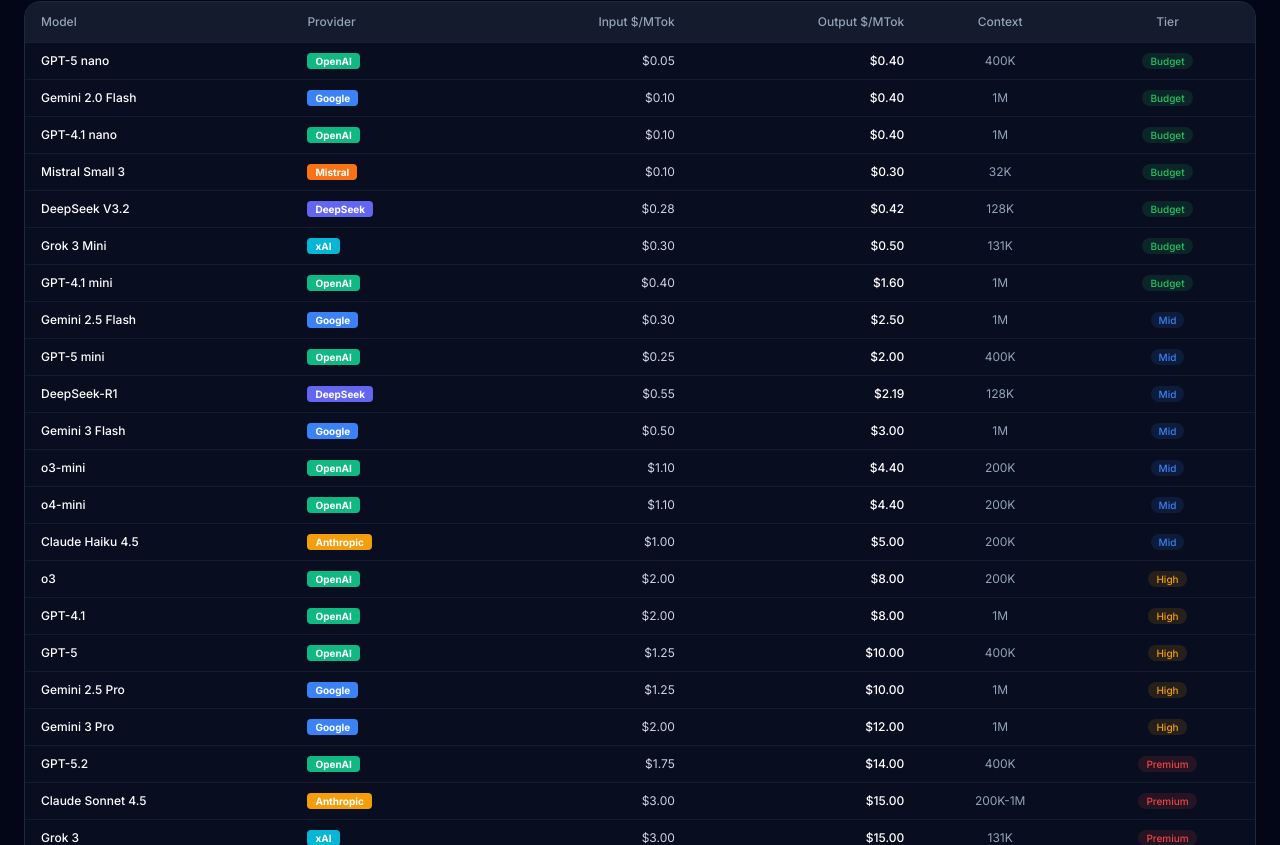
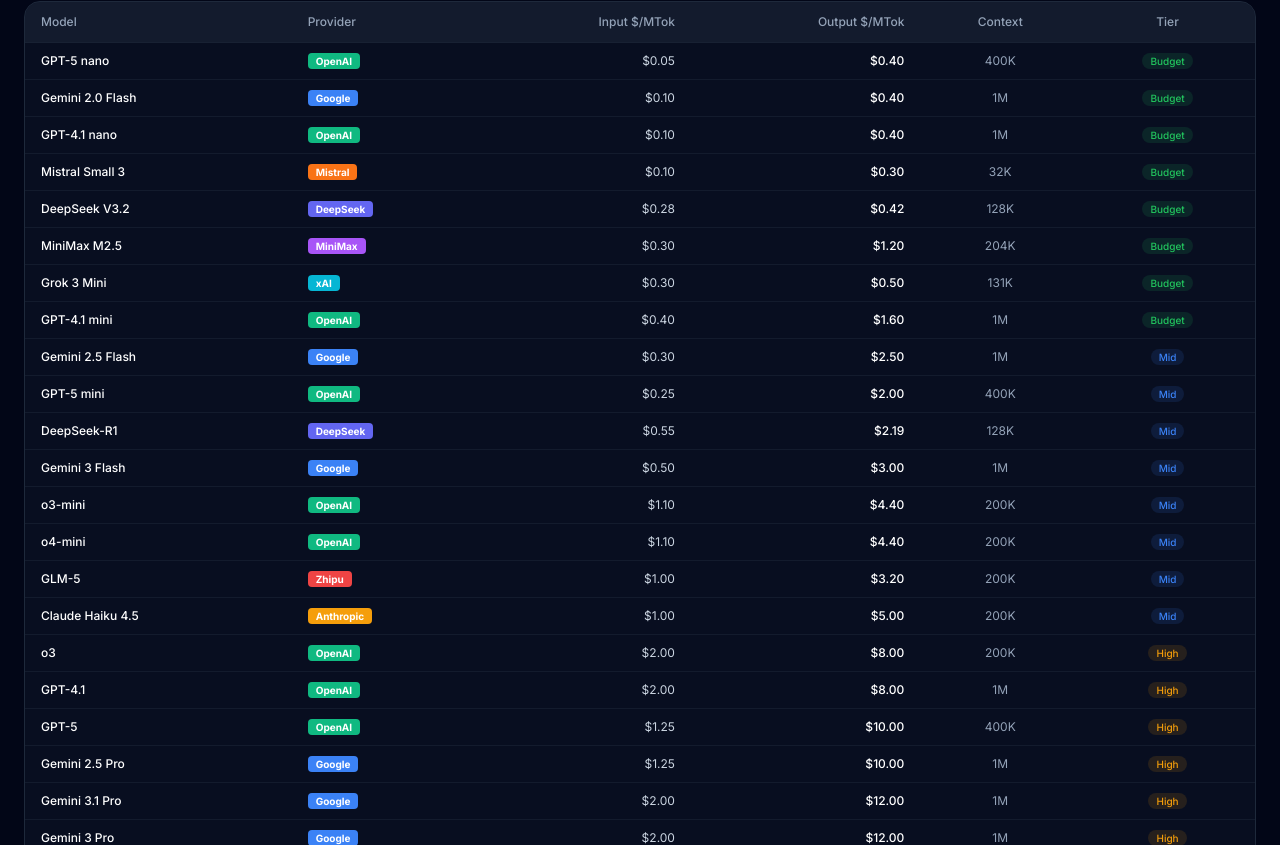
Before and after one commit to dfbustosus/ai-model-tracker, a React (Vite) app: page / in a window 1280 px wide. Shown: the part 11155-12000 px from the top of the page. Built offline with nearby package versions, Linux system fonts and the light colour scheme.

Commit message:
Update pricing

```diff
--- a/src/data/pricing.ts
+++ b/src/data/pricing.ts
@@ -6,6 +6,7 @@
   { model: 'GPT-4.1 nano', provider: 'OpenAI', inputCost: 0.10, outputCost: 0.40, context: '1M', tier: 'Budget' },
   { model: 'Mistral Small 3', provider: 'Mistral', inputCost: 0.10, outputCost: 0.30, context: '32K', tier: 'Budget' },
   { model: 'DeepSeek V3.2', provider: 'DeepSeek', inputCost: 0.28, outputCost: 0.42, context: '128K', tier: 'Budget' },
+  { model: 'MiniMax M2.5', provider: 'MiniMax', inputCost: 0.30, outputCost: 1.20, context: '204K', tier: 'Budget' },
   { model: 'Grok 3 Mini', provider: 'xAI', inputCost: 0.30, outputCost: 0.50, context: '131K', tier: 'Budget' },
   { model: 'GPT-4.1 mini', provider: 'OpenAI', inputCost: 0.40, outputCost: 1.60, context: '1M', tier: 'Budget' },
   { model: 'Gemini 2.5 Flash', provider: 'Google', inputCost: 0.30, outputCost: 2.50, context: '1M', tier: 'Mid' },
@@ -14,13 +15,17 @@
   { model: 'Gemini 3 Flash', provider: 'Google', inputCost: 0.50, outputCost: 3.00, context: '1M', tier: 'Mid' },
   { model: 'o3-mini', provider: 'OpenAI', inputCost: 1.10, outputCost: 4.40, context: '200K', tier: 'Mid' },
   { model: 'o4-mini', provider: 'OpenAI', inputCost: 1.10, outputCost: 4.40, context: '200K', tier: 'Mid' },
+  { model: 'GLM-5', provider: 'Zhipu', inputCost: 1.00, outputCost: 3.20, context: '200K', tier: 'Mid' },
   { model: 'Claude Haiku 4.5', provider: 'Anthropic', inputCost: 1.00, outputCost: 5.00, context: '200K', tier: 'Mid' },
   { model: 'o3', provider: 'OpenAI', inputCost: 2.00, outputCost: 8.00, context: '200K', tier: 'High' },
   { model: 'GPT-4.1', provider: 'OpenAI', inputCost: 2.00, outputCost: 8.00, context: '1M', tier: 'High' },
   { model: 'GPT-5', provider: 'OpenAI', inputCost: 1.25, outputCost: 10.00, context: '400K', tier: 'High' },
   { model: 'Gemini 2.5 Pro', provider: 'Google', inputCost: 1.25, outputCost: 10.00, context: '1M', tier: 'High' },
+  { model: 'Gemini 3.1 Pro', provider: 'Google', inputCost: 2.00, outputCost: 12.00, context: '1M', tier: 'High' },
   { model: 'Gemini 3 Pro', provider: 'Google', inputCost: 2.00, outputCost: 12.00, context: '1M', tier: 'High' },
+  { model: 'GPT-5.3-Codex', provider: 'OpenAI', inputCost: 1.75, outputCost: 14.00, context: '400K', tier: 'Premium' },
   { model: 'GPT-5.2', provider: 'OpenAI', inputCost: 1.75, outputCost: 14.00, context: '400K', tier: 'Premium' },
+  { model: 'Claude Sonnet 4.6', provider: 'Anthropic', inputCost: 3.00, outputCost: 15.00, context: '200K-1M', tier: 'Premium' },
   { model: 'Claude Sonnet 4.5', provider: 'Anthropic', inputCost: 3.00, outputCost: 15.00, context: '200K-1M', tier: 'Premium' },
   { model: 'Grok 3', provider: 'xAI', inputCost: 3.00, outputCost: 15.00, context: '131K', tier: 'Premium' },
   { model: 'Claude Opus 4.5', provider: 'Anthropic', inputCost: 5.00, outputCost: 25.00, context: '200K-1M', tier: 'Premium' },
```
